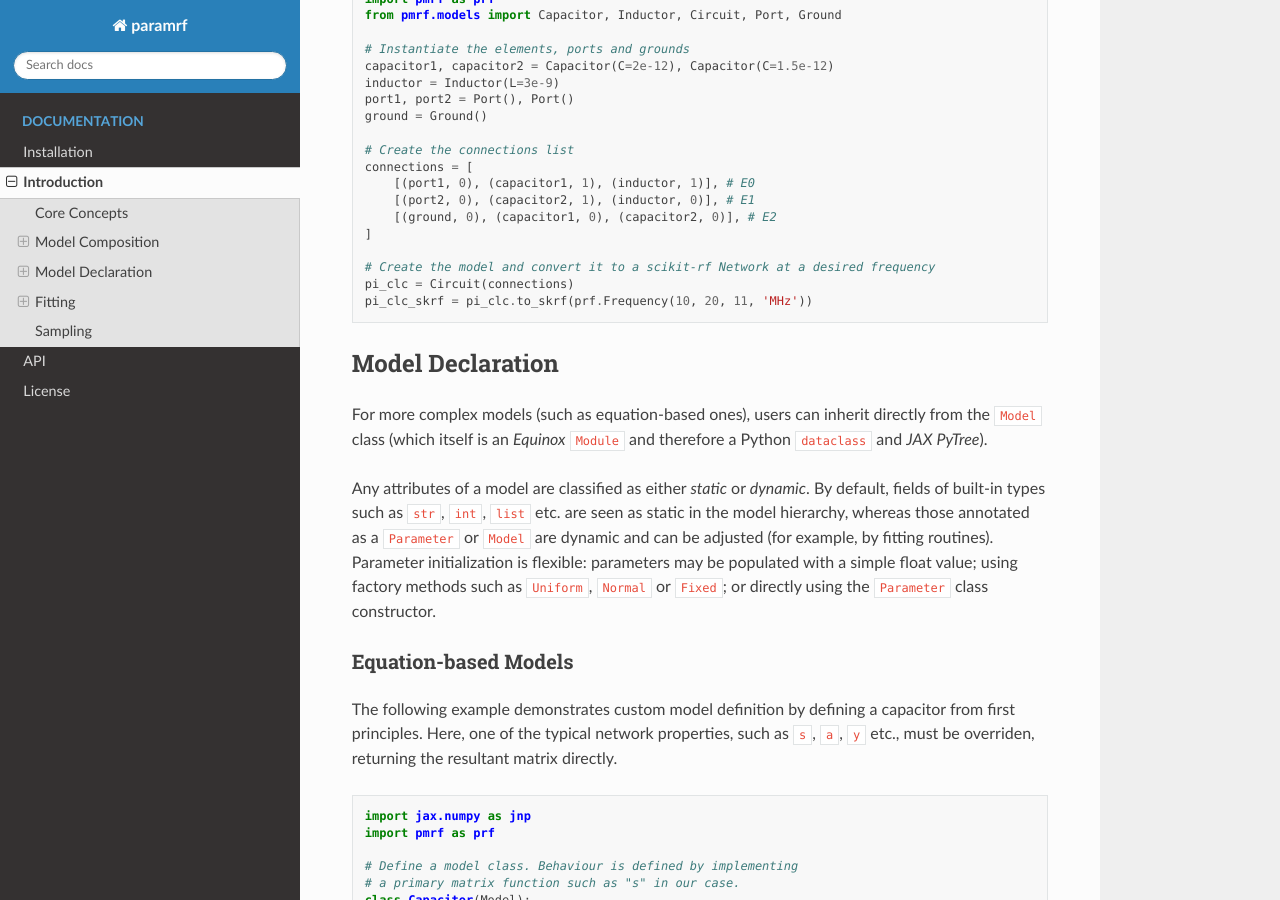
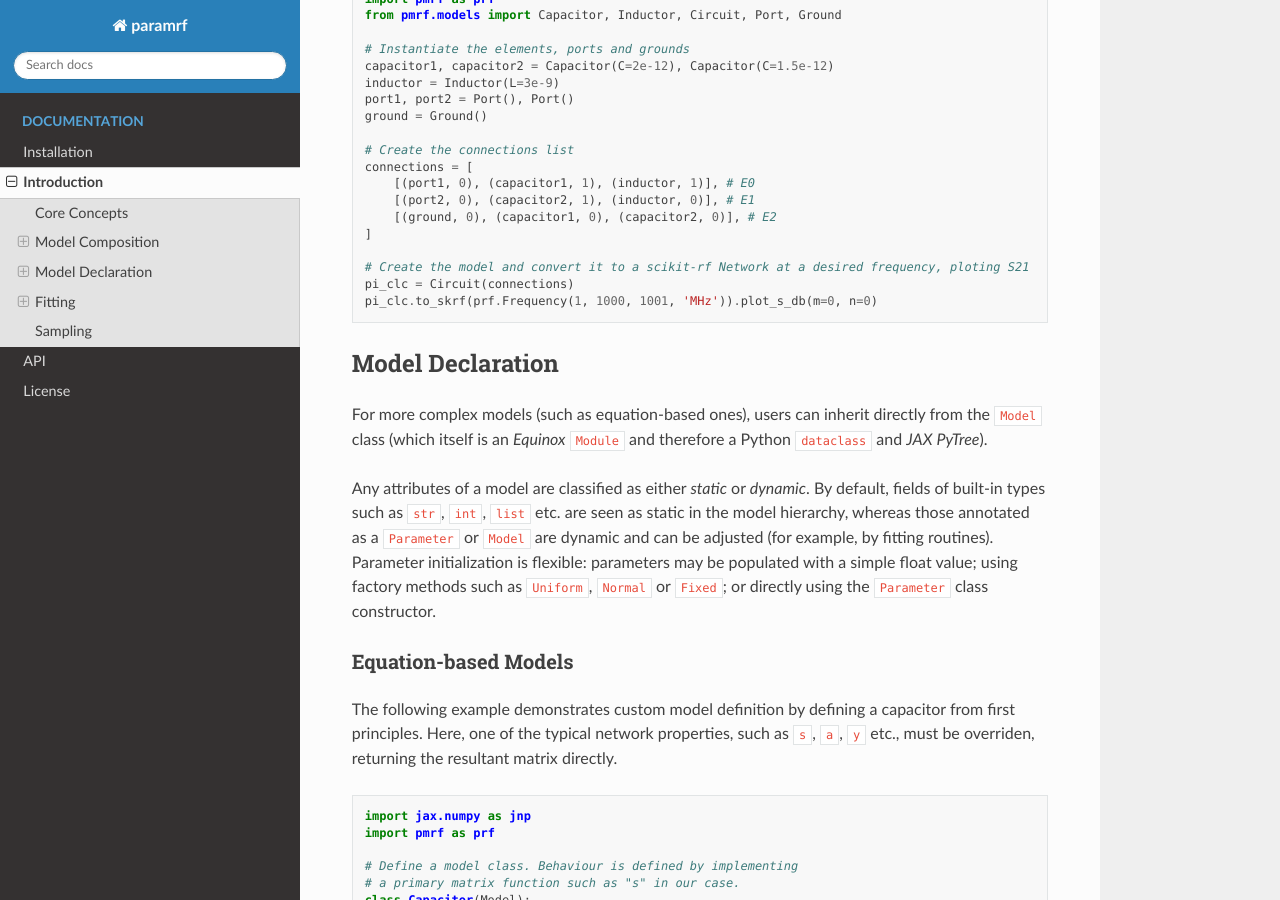
Before and after one commit to gvcallen/paramrf, a Sphinx documentation site: the page built from docs/source/introduction/index.rst, in a window 1280 px wide and 900 px high, scrolled down 1973 px. Built offline with Sphinx 7.4.7 and the Read the Docs theme 3.1.0, drawn with Linux system fonts in a browser that asks for light colours; some of the changed text lies outside the part shown.

Commit message:
Updated plotting examples

```diff
--- a/docs/source/introduction/index.rst
+++ b/docs/source/introduction/index.rst
@@ -37,10 +37,10 @@
     rlc = resistor ** inductor ** capacitor
     terminated_rlc = rlc.terminated(OPEN).with_params(res_R=Fixed(90.0))
 
-    # Plot the S11 of the terminated model using matplotlib
+    # Plot the S11 of the terminated model directly using matplotlib
     import matplotlib.pyplot as plt
     freq = prf.Frequency(1, 1000, 1000, 'MHz')
-    s11 = terminated_rlc.s(freq)[:,0,0]
+    s11 = terminated_rlc.s_db(freq)[:,0,0]
     plt.plot(freq.f_scaled, s11)
 
 Circuit Models
@@ -73,9 +73,9 @@
         [(ground, 0), (capacitor1, 0), (capacitor2, 0)], # E2
     ]
 
-    # Create the model and convert it to a scikit-rf Network at a desired frequency
+    # Create the model and convert it to a scikit-rf Network at a desired frequency, ploting S21
     pi_clc = Circuit(connections)
-    pi_clc_skrf = pi_clc.to_skrf(prf.Frequency(10, 20, 11, 'MHz'))
+    pi_clc.to_skrf(prf.Frequency(1, 1000, 1001, 'MHz')).plot_s_db(m=0, n=0)
 
 
 Model Declaration
```
